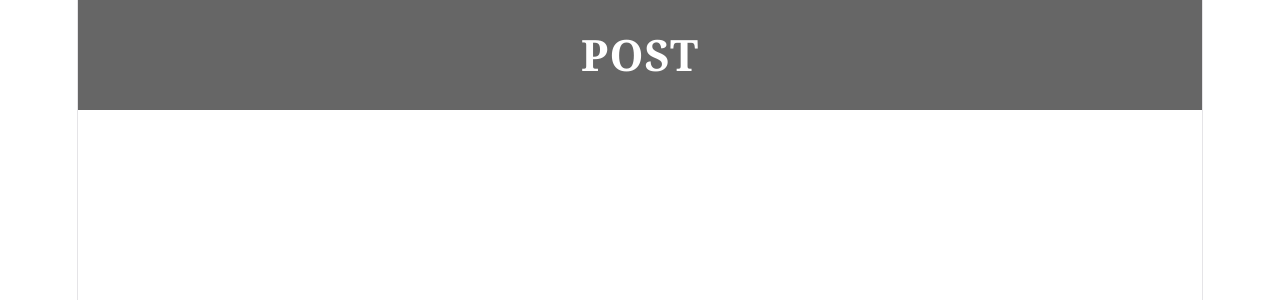
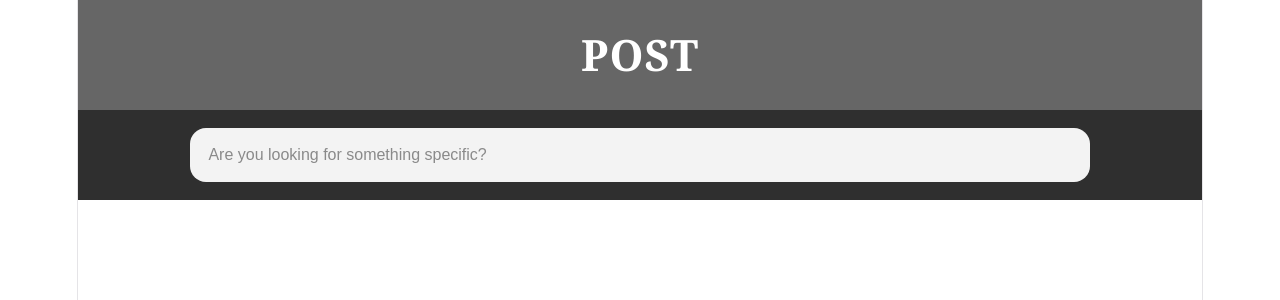
Before and after one commit to Chedrick343/Laboratorio-2-Comercio-electronico, a React (Vite) app in the folder Laboratorio2/: page / in a window 1280 px wide. Shown: the top 300 px of the page. Built offline with nearby package versions, Linux system fonts and the light colour scheme.

Commit message:
feature: creating header with logo and search bar component

```diff
--- a/Laboratorio2/src/App.tsx
+++ b/Laboratorio2/src/App.tsx
@@ -1,9 +1,8 @@
-import SearchBar from './components/search-bar/searchBar';
-import Logo from './components/logo/logo';
+import Header from '../src/components/header/Header';
 function App() {
     return (
         <>
-            <Logo />
+            <Header />
         </>
     );
 }
--- /dev/null
+++ b/Laboratorio2/src/components/header/Header.module.css
@@ -0,0 +1,5 @@
+.header {
+    width: 100%;
+    display: flex;
+    flex-direction: column;
+}
--- /dev/null
+++ b/Laboratorio2/src/components/header/Header.tsx
@@ -0,0 +1,13 @@
+import Logo from '../logo/logo';
+import SearchBar from '../search-bar/searchBar';
+
+import styles from './Header.module.css';
+
+export default function Header() {
+    return (
+        <header className={styles.header}>
+            <Logo />
+            <SearchBar />
+        </header>
+    );
+}
```
